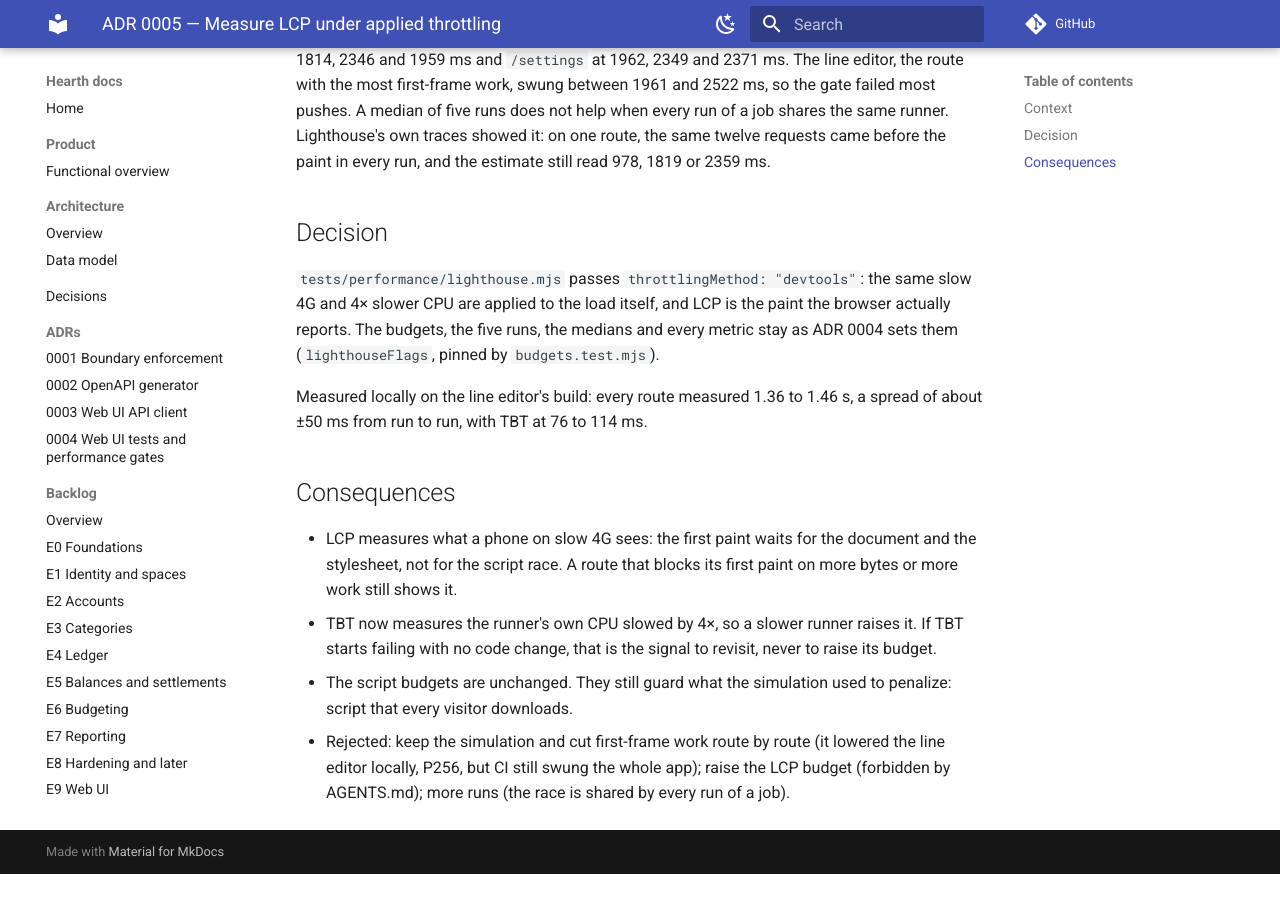
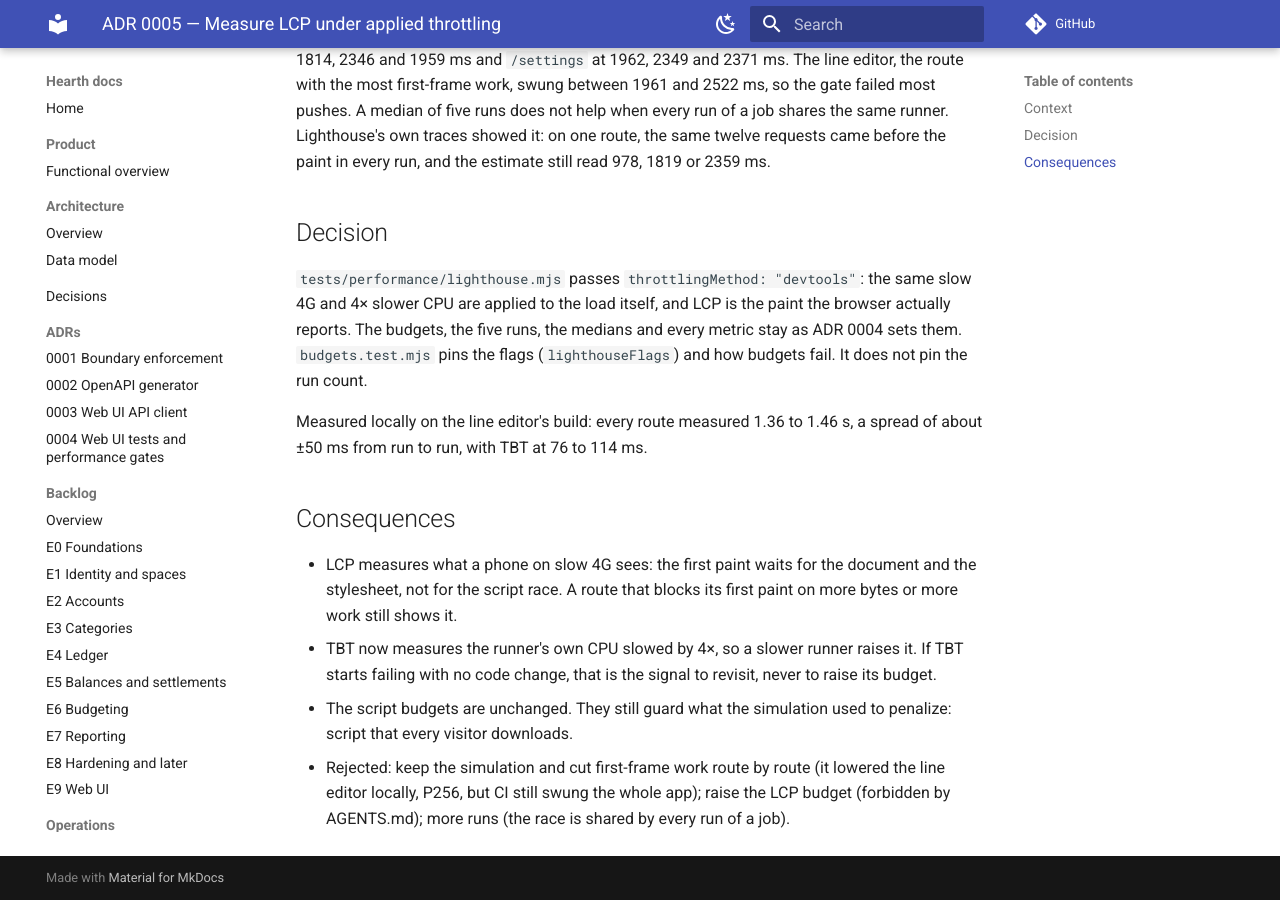
Before and after one commit to Facabore/Hearth, an MkDocs documentation site: the page built from docs/adr/0005-measure-lcp-under-applied-throttling.md, in a window 1280 px wide and 900 px high, scrolled down 520 px. Built offline with MkDocs 1.6.1 and Material for MkDocs 9.7.7, drawn with Linux system fonts in a browser that asks for light colours; comment, search, counter and statistics services are not loaded; before the commit the page ends 1394 px from its top, so only the background shows below that.

Commit message:
docs(performance): state the applied round trip and what the flags test pins (Refs #182)

```diff
--- a/docs/adr/0005-measure-lcp-under-applied-throttling.md
+++ b/docs/adr/0005-measure-lcp-under-applied-throttling.md
@@ -11,7 +11,7 @@ The race moved the whole app from run to run. With no code change, CI measured `
 
 ## Decision
 
-`tests/performance/lighthouse.mjs` passes `throttlingMethod: "devtools"`: the same slow 4G and 4× slower CPU are applied to the load itself, and LCP is the paint the browser actually reports. The budgets, the five runs, the medians and every metric stay as ADR 0004 sets them (`lighthouseFlags`, pinned by `budgets.test.mjs`).
+`tests/performance/lighthouse.mjs` passes `throttlingMethod: "devtools"`: the same slow 4G and 4× slower CPU are applied to the load itself, and LCP is the paint the browser actually reports. The budgets, the five runs, the medians and every metric stay as ADR 0004 sets them. `budgets.test.mjs` pins the flags (`lighthouseFlags`) and how budgets fail. It does not pin the run count.
 
 Measured locally on the line editor's build: every route measured 1.36 to 1.46 s, a spread of about ±50 ms from run to run, with TBT at 76 to 114 ms.
 
```
Also changed, not shown: 1 other file.
